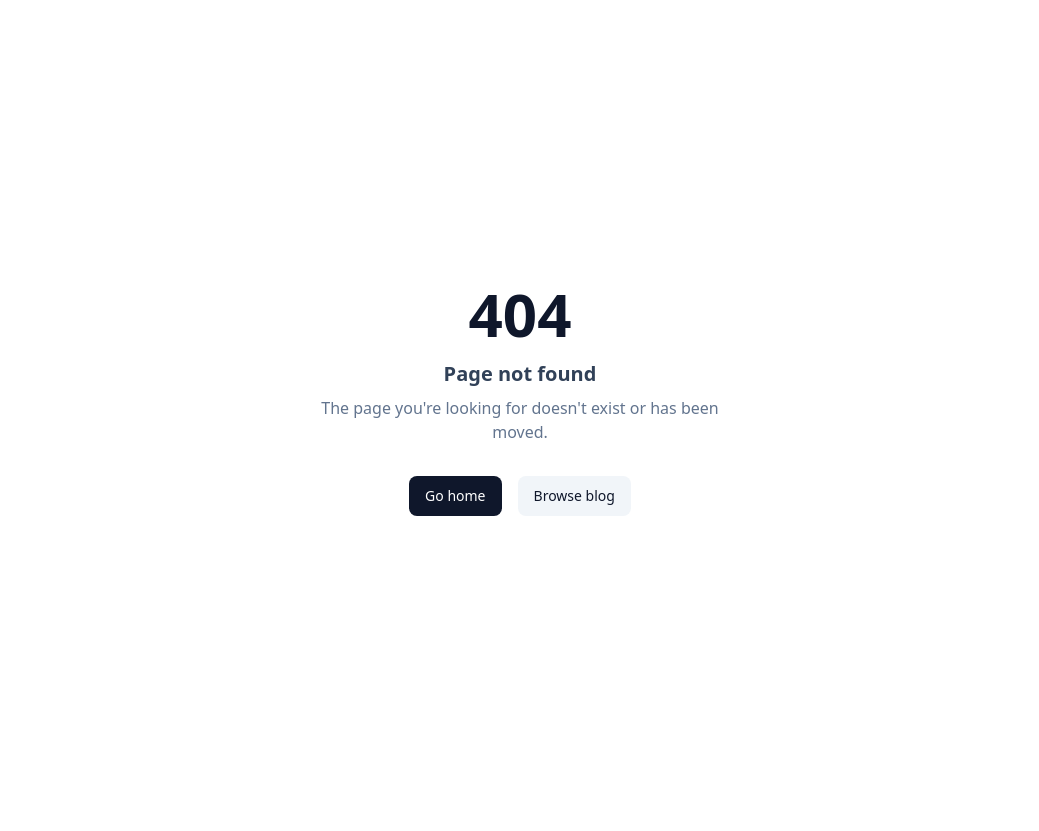
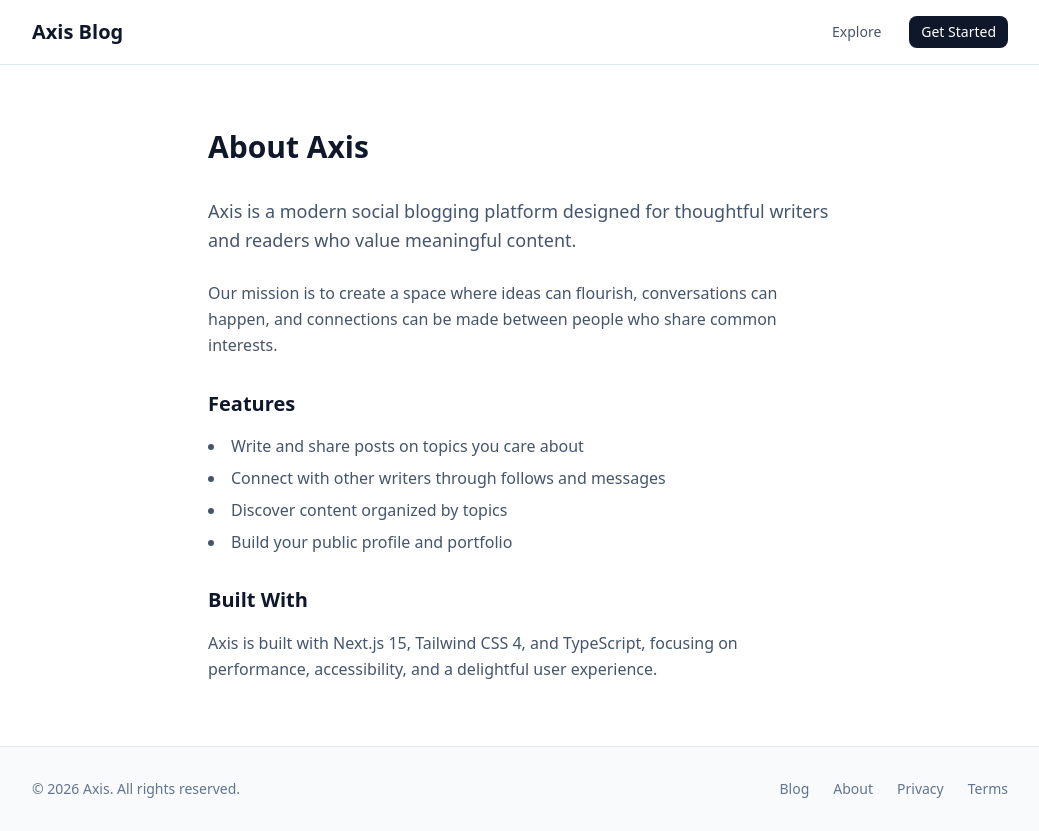
Before and after one commit to ivin-titus/ui_ux_challenge, a Next.js app: page /about in a window 1280 px wide. Before the commit this address had no page. Shown: the whole page, without its empty margins (120-1159 px from the left). Before the commit the page ends 800 px from the top, so only its background shows below. Built offline with nearby package versions, Linux system fonts and the light colour scheme; no server answers.

Commit message:
fix: add dummy pages and fix all footer links
- Add /privacy page
- Add /terms page
- Add /about page
- Update Footer with proper links (no more disabled spans)
- All footer links now work

```diff
--- /dev/null
+++ b/app/about/page.tsx
@@ -0,0 +1,50 @@
+import { MainLayout } from "@/components/layout";
+
+export const metadata = {
+  title: "About | Axis",
+  description: "About Axis blog platform",
+};
+
+export default function AboutPage() {
+  return (
+    <MainLayout>
+      <div className="max-w-2xl mx-auto px-4 sm:px-6 py-12 sm:py-16">
+        <h1 className="text-3xl font-bold text-slate-900 dark:text-white mb-8">
+          About Axis
+        </h1>
+
+        <div className="prose prose-slate dark:prose-invert space-y-6">
+          <p className="text-lg text-slate-600 dark:text-slate-400 leading-relaxed">
+            Axis is a modern social blogging platform designed for thoughtful
+            writers and readers who value meaningful content.
+          </p>
+
+          <p className="text-slate-600 dark:text-slate-400 leading-relaxed">
+            Our mission is to create a space where ideas can flourish,
+            conversations can happen, and connections can be made between people
+            who share common interests.
+          </p>
+
+          <h2 className="text-xl font-semibold text-slate-900 dark:text-white mt-8 mb-4">
+            Features
+          </h2>
+          <ul className="text-slate-600 dark:text-slate-400 space-y-2 list-disc list-inside">
+            <li>Write and share posts on topics you care about</li>
+            <li>Connect with other writers through follows and messages</li>
+            <li>Discover content organized by topics</li>
+            <li>Build your public profile and portfolio</li>
+          </ul>
+
+          <h2 className="text-xl font-semibold text-slate-900 dark:text-white mt-8 mb-4">
+            Built With
+          </h2>
+          <p className="text-slate-600 dark:text-slate-400 leading-relaxed">
+            Axis is built with Next.js 15, Tailwind CSS 4, and TypeScript,
+            focusing on performance, accessibility, and a delightful user
+            experience.
+          </p>
+        </div>
+      </div>
+    </MainLayout>
+  );
+}
--- /dev/null
+++ b/app/privacy/page.tsx
@@ -0,0 +1,53 @@
+import { MainLayout } from "@/components/layout";
+
+export const metadata = {
+  title: "Privacy Policy | Axis",
+  description: "Our privacy policy",
+};
+
+export default function PrivacyPage() {
+  return (
+    <MainLayout>
+      <div className="max-w-2xl mx-auto px-4 sm:px-6 py-12 sm:py-16">
+        <h1 className="text-3xl font-bold text-slate-900 dark:text-white mb-8">
+          Privacy Policy
+        </h1>
+
+        <div className="prose prose-slate dark:prose-invert">
+          <p className="text-slate-600 dark:text-slate-400 leading-relaxed">
+            At Axis, we value your privacy and are committed to protecting your
+            personal information.
+          </p>
+
+          <h2 className="text-xl font-semibold text-slate-900 dark:text-white mt-8 mb-4">
+            Information We Collect
+          </h2>
+          <p className="text-slate-600 dark:text-slate-400 leading-relaxed">
+            We collect information you provide directly, such as your name,
+            email, and profile information when you create an account.
+          </p>
+
+          <h2 className="text-xl font-semibold text-slate-900 dark:text-white mt-8 mb-4">
+            How We Use Your Information
+          </h2>
+          <p className="text-slate-600 dark:text-slate-400 leading-relaxed">
+            Your information is used to provide and improve our services,
+            personalize your experience, and communicate with you.
+          </p>
+
+          <h2 className="text-xl font-semibold text-slate-900 dark:text-white mt-8 mb-4">
+            Data Security
+          </h2>
+          <p className="text-slate-600 dark:text-slate-400 leading-relaxed">
+            We implement appropriate security measures to protect your personal
+            information from unauthorized access or disclosure.
+          </p>
+
+          <p className="text-slate-500 dark:text-slate-500 text-sm mt-12">
+            Last updated: January 2026
+          </p>
+        </div>
+      </div>
+    </MainLayout>
+  );
+}
--- /dev/null
+++ b/app/terms/page.tsx
@@ -0,0 +1,52 @@
+import { MainLayout } from "@/components/layout";
+
+export const metadata = {
+  title: "Terms of Service | Axis",
+  description: "Our terms of service",
+};
+
+export default function TermsPage() {
+  return (
+    <MainLayout>
+      <div className="max-w-2xl mx-auto px-4 sm:px-6 py-12 sm:py-16">
+        <h1 className="text-3xl font-bold text-slate-900 dark:text-white mb-8">
+          Terms of Service
+        </h1>
+
+        <div className="prose prose-slate dark:prose-invert">
+          <p className="text-slate-600 dark:text-slate-400 leading-relaxed">
+            Welcome to Axis. By using our platform, you agree to these terms.
+          </p>
+
+          <h2 className="text-xl font-semibold text-slate-900 dark:text-white mt-8 mb-4">
+            Acceptable Use
+          </h2>
+          <p className="text-slate-600 dark:text-slate-400 leading-relaxed">
+            You agree to use Axis responsibly and not to post content that is
+            harmful, offensive, or violates others rights.
+          </p>
+
+          <h2 className="text-xl font-semibold text-slate-900 dark:text-white mt-8 mb-4">
+            Your Content
+          </h2>
+          <p className="text-slate-600 dark:text-slate-400 leading-relaxed">
+            You retain ownership of content you post. By posting, you grant us a
+            license to display and distribute your content on our platform.
+          </p>
+
+          <h2 className="text-xl font-semibold text-slate-900 dark:text-white mt-8 mb-4">
+            Account Responsibilities
+          </h2>
+          <p className="text-slate-600 dark:text-slate-400 leading-relaxed">
+            You are responsible for maintaining the security of your account and
+            for all activities under your account.
+          </p>
+
+          <p className="text-slate-500 dark:text-slate-500 text-sm mt-12">
+            Last updated: January 2026
+          </p>
+        </div>
+      </div>
+    </MainLayout>
+  );
+}
--- a/components/layout/Footer.tsx
+++ b/components/layout/Footer.tsx
@@ -23,18 +23,24 @@
             >
               Blog
             </Link>
-            <span
-              className="text-sm text-slate-400 dark:text-slate-500 cursor-default"
-              title="Coming soon"
+            <Link
+              href="/about"
+              className="text-sm text-slate-500 dark:text-slate-400 hover:text-slate-900 dark:hover:text-white transition-colors"
             >
               About
-            </span>
-            <span
-              className="text-sm text-slate-400 dark:text-slate-500 cursor-default"
-              title="Coming soon"
+            </Link>
+            <Link
+              href="/privacy"
+              className="text-sm text-slate-500 dark:text-slate-400 hover:text-slate-900 dark:hover:text-white transition-colors"
             >
               Privacy
-            </span>
+            </Link>
+            <Link
+              href="/terms"
+              className="text-sm text-slate-500 dark:text-slate-400 hover:text-slate-900 dark:hover:text-white transition-colors"
+            >
+              Terms
+            </Link>
           </nav>
         </div>
       </div>
```
